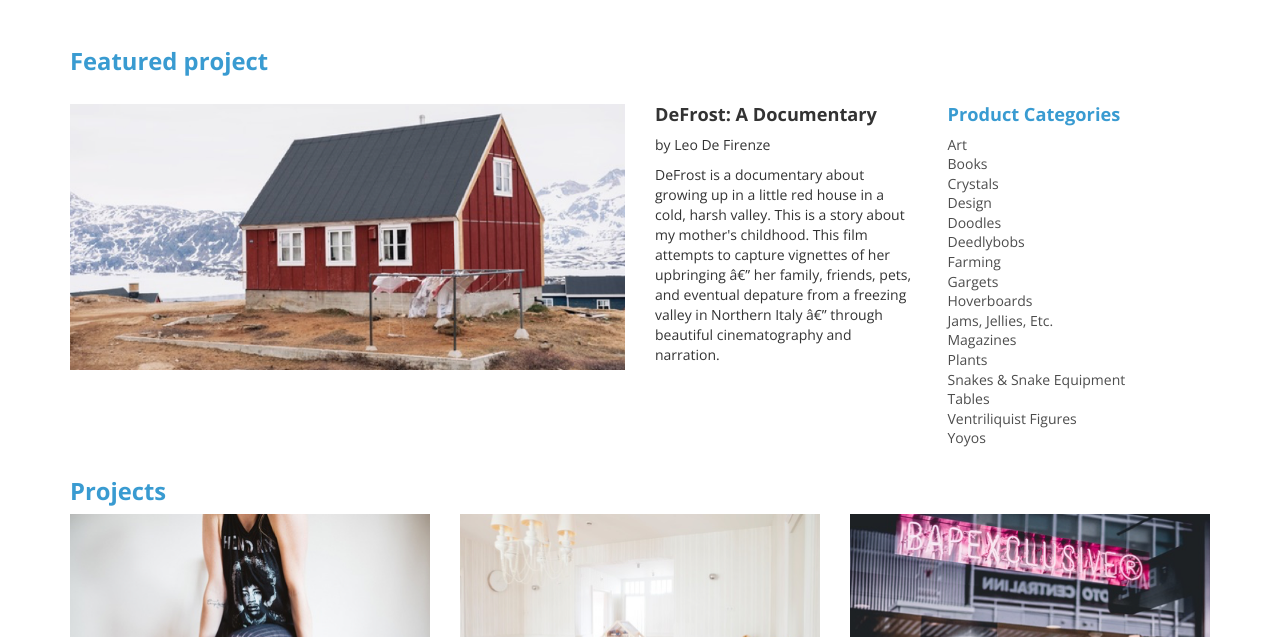
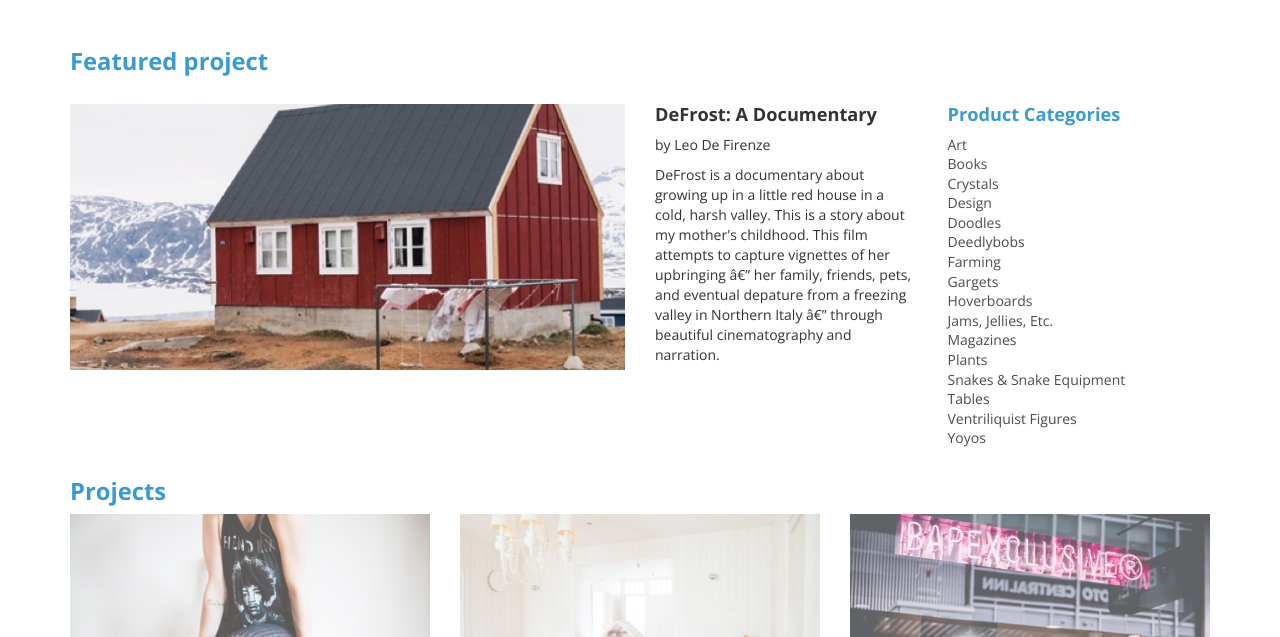
Before and after one commit to tphilippova/jumpstart, a plain HTML site: page index.html in a window 1280 px wide. In both pictures the pointer is over the picture 347 px from the left and 1023 px from the top of the page. Shown: the part 786-1423 px from the top of the page. Drawn offline with nearby package versions, Linux system fonts and the light colour scheme.

Commit message:
Add transform and transition properties to images

```diff
--- a/resources/css/style.css
+++ b/resources/css/style.css
@@ -109,6 +109,16 @@ h2 {
   overflow: hidden;
 }
 
+.image-container img {
+  opacity: 0.7;
+}
+
+.image-container img:hover {
+  opacity: 1;
+  transform: scale(1.3);
+  transition: transform .5s, opacity .5s;
+}
+
 img {
   width: 100%;
 }
```
